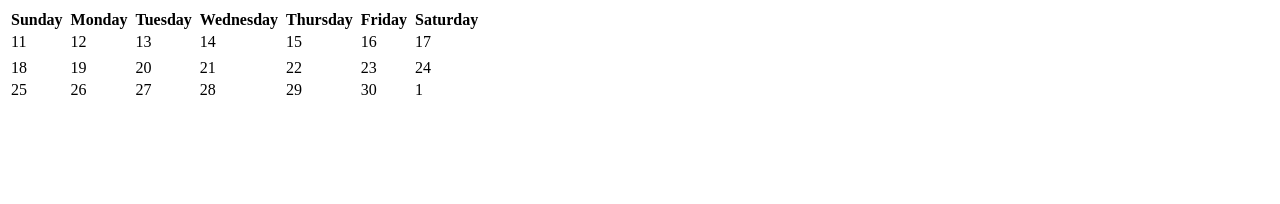
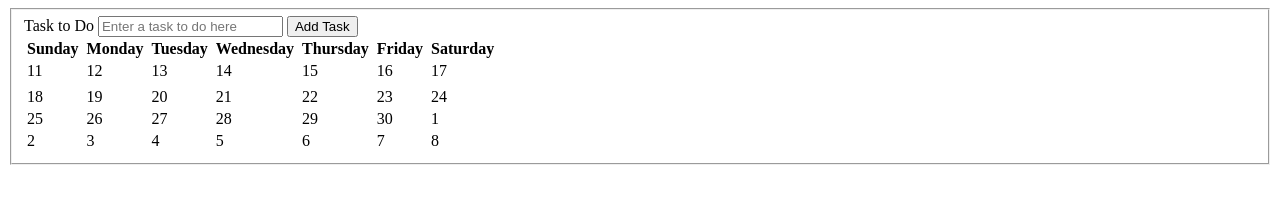
Before and after one commit to mscharlock/studycal, a plain HTML site: page index.html in a window 1280 px wide. Drawn offline with Linux system fonts and the light colour scheme.

Commit message:
Trying to get to dos to work

```diff
--- a/app.js
+++ b/app.js
@@ -50,7 +50,35 @@ var renderDays3 = function() {
   table.appendChild(getThirds);
 };
 
+var renderDays4 = function() {
+  var table = document.getElementById('table');
+  var getFourths = document.createElement('tr');
+  var fourthsArray = [];
+  for (var k = 0; k < fourthDates.length; k++) {
+    fourthsArray.push('<td>' + fourthDates[k] + '<td>');
+  }
+  getFourths.innerHTML = fourthsArray.join('');
+  table.appendChild(getFourths);
+};
+
 renderHeaders();
 renderDays();
 renderDays2();
 renderDays3();
+renderDays4();
+
+//Now for the adding of tasks//
+var toDos;
+var form = document.getElementById('toDos');
+
+function addTask(event) {
+  event.preventDefault();
+  var task = document.getElementById('text');
+  console.log('task = ' + task)
+  toDos = toDos.push('<td>' + task + '<td>');
+  var monthlyToDos = document.getElementById('monthToDos');
+  monthlyToDos.appendChild(task);
+  form.reset();
+}
+
+form.addEventListener('submit', addTask);
--- a/index.html
+++ b/index.html
@@ -4,7 +4,15 @@
     <title>Michelle's Calendar</title>
     <link href="style.css" rel="stylesheet">
   </head>
+
   <body>
+    <form id="toDos">
+      <fieldset>
+        <label for="addATask">Task to Do</label>
+        <input type="text" name="task" placeholder="Enter a task to do here" required>
+      <button id="submitTask" type="submit">Add Task</button>
+    </form>
+
     <section class="calendar">
       <table id="table">
         <thead id="table_header">
@@ -15,9 +23,14 @@
         </tbody>
       </table>
     </section>
+
     <section class="monthToDos"></section>
+
   </body>
+
   <footer>
   </footer>
+
   <script src="app.js"></script>
+
 </html>
```
